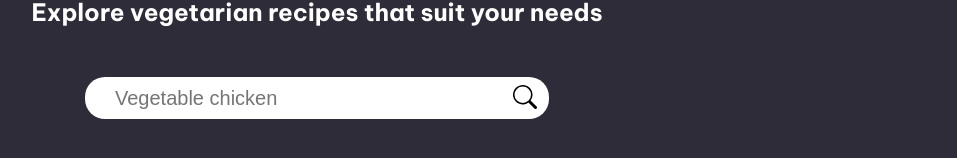
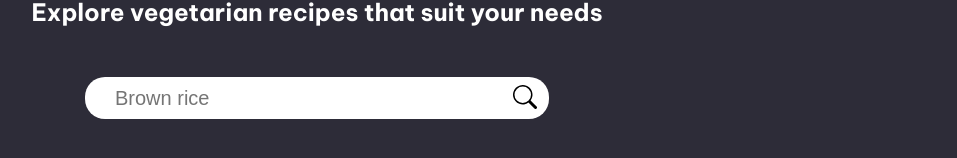
Before and after one commit to sbaglivi/plant-based, a React (Create React App) app: page / in a window 1280 px wide. Shown: the part 378-536 px from the top of the page, without its empty margins (323-1280 px from the left). Built offline with nearby package versions, Linux system fonts and the light colour scheme.

Commit message:
changed the placeholder for the search form

```diff
--- a/src/components/SearchForm.js
+++ b/src/components/SearchForm.js
@@ -12,7 +12,7 @@ const SearchForm = ({ newSearch, query, setQuery }) => {
   }
   return (
     <form className={styles.searchForm} onSubmit={handleSubmit}>
-      <input type="text" value={query} onChange={(e) => setQuery(e.target.value)} aria-label="Recipe search" placeholder="Vegetable chicken"></input>
+      <input type="text" value={query} onChange={(e) => setQuery(e.target.value)} aria-label="Recipe search" placeholder="Brown rice"></input>
       <BsSearch size={24} color={'black'} onClick={handleSubmit} />
     </form>
   );
```
